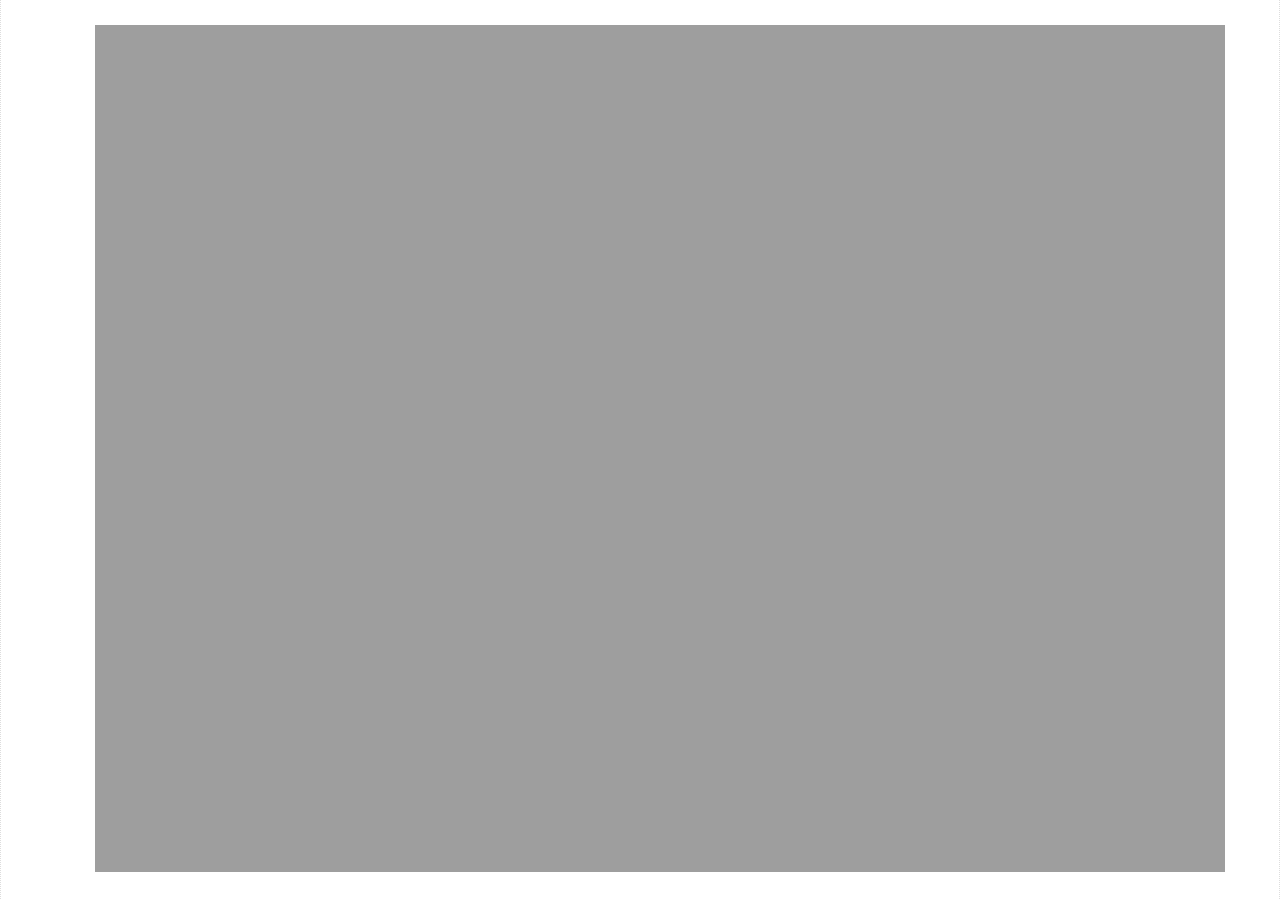
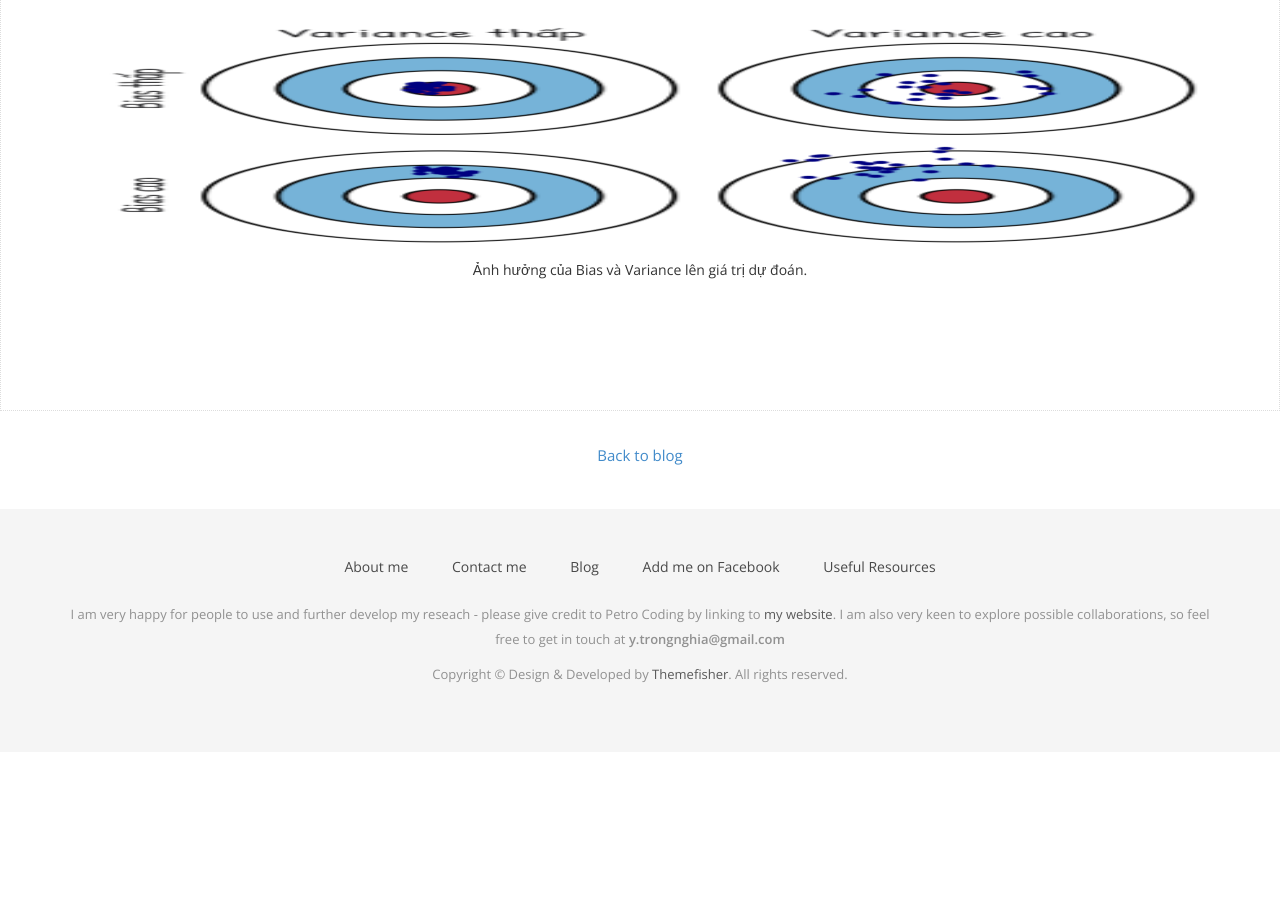
Before and after one commit to YanGBloG/superseded, a Jekyll site: the page built from _posts/2019-04-16-bias-variance-tradeoff.md, in a window 1280 px wide and 900 px high, scrolled down 1057 px. Built offline with Jekyll 4.4.1, drawn with Linux system fonts in a browser that asks for light colours; nearby versions of some CDN libraries; some web fonts are replaced; library files that are not in the unit come from our copies; after the commit the page ends 1809 px from its top, so only the background shows below that.

Commit message:
Update 2019-04-16-bias-variance-tradeoff.md

```diff
--- a/_posts/2019-04-16-bias-variance-tradeoff.md
+++ b/_posts/2019-04-16-bias-variance-tradeoff.md
@@ -24,7 +24,8 @@ Chúng ta có thể thể hiện mối quan hệ giữa Bias, Variance và giá
 Có bốn trường hợp có thể xảy ra tương ứng với bias, variance cao và thấp.
 
 <div style="text-align:center" markdown="1">
-
-![](/img/bias_variance/bulls-eye.png =237x250)
-
+  <img src="/img/bias_variance/bulls-eye.png" alt="drawing" width="218" height="225"/>
+  <div class="caption">
+   Ảnh hưởng của Bias và Variance lên giá trị dự đoán.
+  </div>
 </div>
```
